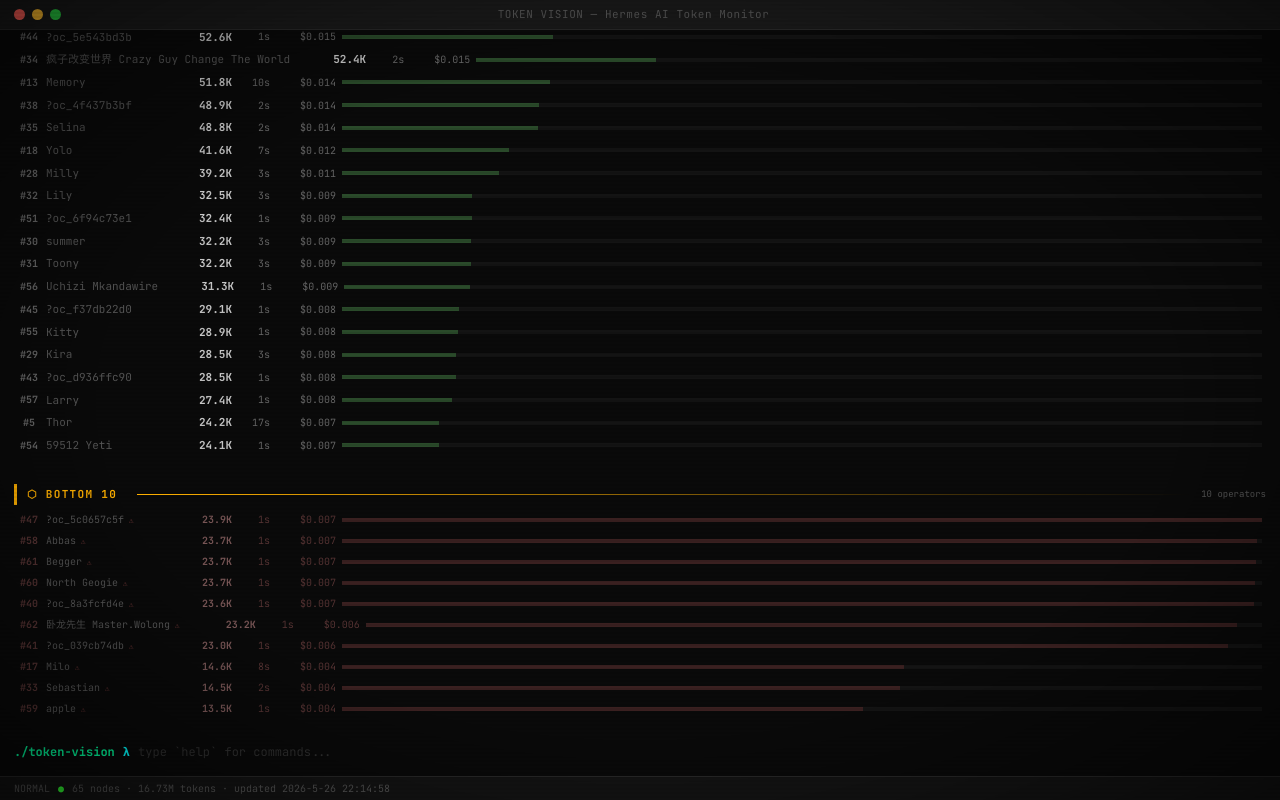
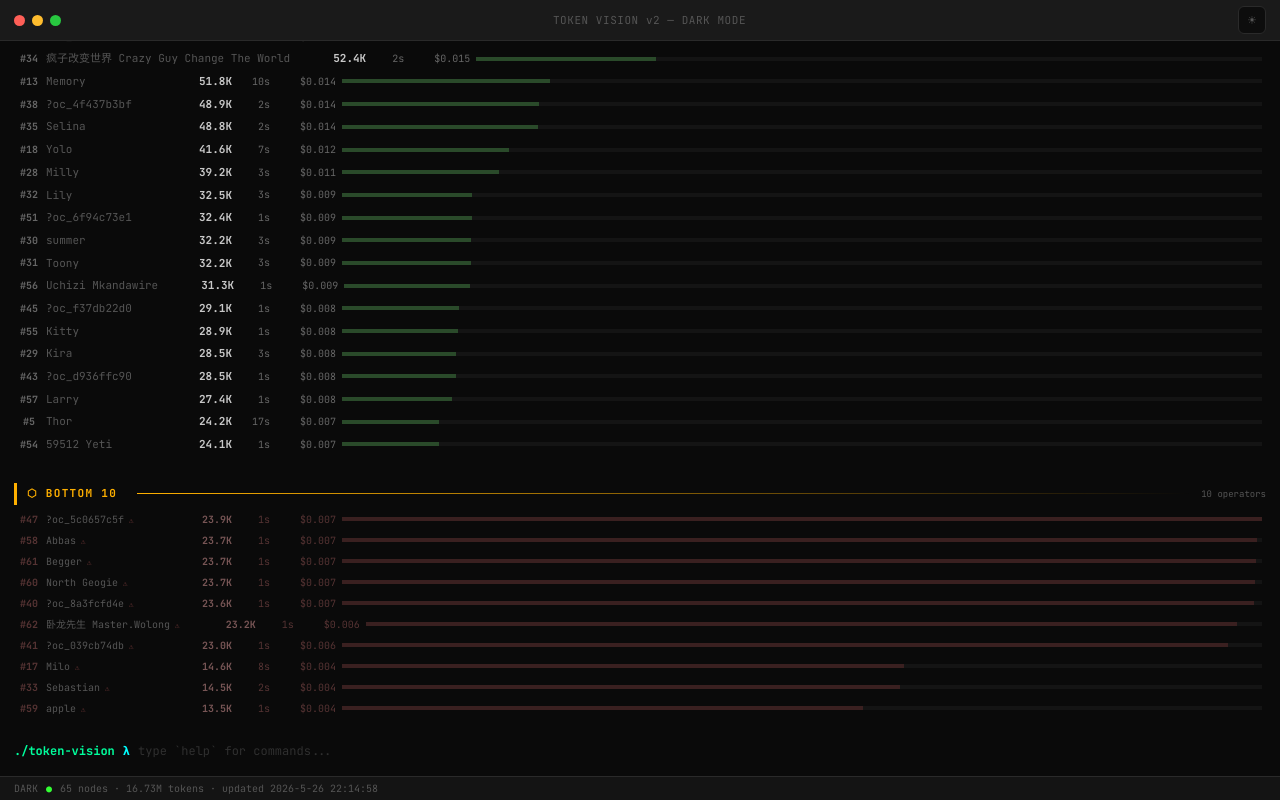
Before and after one commit to gengxiankun/token-vision, a Next.js app: page /token-vision/ in a window 1280 px wide. Built offline with nearby package versions, Linux system fonts and the light colour scheme.

Commit message:
v2: TailwindCSS v4 + day/night mode toggle

```diff
--- a/postcss.config.js
+++ /dev/null
@@ -1,6 +0,0 @@
-module.exports = {
-  plugins: {
-    tailwindcss: {},
-    autoprefixer: {},
-  },
-}
--- a/src/app/globals.css
+++ b/src/app/globals.css
@@ -1,9 +1,8 @@
-@tailwind base;
-@tailwind components;
-@tailwind utilities;
+@import "tailwindcss";
 
 /* ── Terminal Color Palette ─────────────────── */
-:root {
+:root,
+.dark {
   --c-bg: #0a0a0a;
   --c-fg: #c8c8c8;
   --c-green: #33ff33;
@@ -17,6 +16,85 @@
   --c-sbar-bg: #141414;
   --c-prompt: #00ff9d;
   --c-selection: rgba(51, 255, 51, 0.12);
+  --c-silver: #aaaacc;
+  --c-bronze: #cc8844;
+  --c-bot-card-bg: rgba(255, 30, 30, 0.04);
+  --c-bot-card-border: #551010;
+  --c-tbar-mode-color: var(--c-dim);
+  --c-donut-hole-bg: var(--c-bg);
+  --c-progress-bg: #1a1a1a;
+  --c-bar-bg: #141414;
+  --c-tier-bottom-text: #444444;
+  --c-tier-bottom-name: #555555;
+  --c-tier-bottom-rank: #553333;
+  --c-tier-bottom-tokens: #775555;
+  --c-tier-bottom-sessions: #553333;
+  --c-tier-bottom-cost: #553333;
+  --c-tier-bottom-bar: #3a2020;
+  --c-tier-mid-bar: #2a4a2a;
+  --c-tier-bottom-name-after: #663333;
+  --c-middle-text: var(--c-dim);
+  --c-middle-rank: #666666;
+  --c-middle-sessions: #666666;
+  --c-middle-cost: #666666;
+  --c-card-bg: rgba(255, 255, 255, 0.015);
+  --c-mode-bg: #0d0d0d;
+  --c-mode-border: #2a2a2a;
+  --c-mode-hover: #1a3a1a;
+  --c-scanlines: rgba(0, 0, 0, 0.06);
+  --c-vignette: rgba(0, 0, 0, 0.5);
+  --c-t3: #333;
+  --c-t3-sessions: #333;
+  --c-t3-cost: #333;
+  --c-t3-rank: #333;
+  --c-t3-name: #333;
+}
+
+/* ── Light Mode Terminal ────────────────────── */
+.light {
+  --c-bg: #f5f5f0;
+  --c-fg: #1a1a1a;
+  --c-green: #1a7a1a;
+  --c-amber: #b87a00;
+  --c-cyan: #0066aa;
+  --c-red: #cc2222;
+  --c-dim: #888888;
+  --c-border: #d0d0d0;
+  --c-highlight: #000000;
+  --c-tbar-bg: #e8e8e3;
+  --c-sbar-bg: #e0e0db;
+  --c-prompt: #1a7a1a;
+  --c-selection: rgba(0, 100, 0, 0.12);
+  --c-silver: #7777aa;
+  --c-bronze: #aa6622;
+  --c-bot-card-bg: rgba(200, 20, 20, 0.04);
+  --c-bot-card-border: #cc5555;
+  --c-tbar-mode-color: #666666;
+  --c-donut-hole-bg: var(--c-bg);
+  --c-progress-bg: #e0e0db;
+  --c-bar-bg: #d8d8d3;
+  --c-tier-bottom-text: #777777;
+  --c-tier-bottom-name: #666666;
+  --c-tier-bottom-rank: #885555;
+  --c-tier-bottom-tokens: #995555;
+  --c-tier-bottom-sessions: #885555;
+  --c-tier-bottom-cost: #885555;
+  --c-tier-bottom-bar: #c08888;
+  --c-tier-mid-bar: #88aacc;
+  --c-tier-bottom-name-after: #aa5555;
+  --c-middle-text: #666666;
+  --c-middle-rank: #999999;
+  --c-middle-sessions: #888888;
+  --c-middle-cost: #888888;
+  --c-card-bg: rgba(0, 0, 0, 0.02);
+  --c-mode-bg: #e8e8e3;
+  --c-mode-border: #c8c8c3;
+  --c-mode-hover: #d0ecd0;
+  --c-t3: #ccc;
+  --c-t3-sessions: #999;
+  --c-t3-cost: #999;
+  --c-t3-rank: #aaa;
+  --c-t3-name: #bbb;
 }
 
 * { box-sizing: border-box; }
@@ -76,6 +154,34 @@ body {
   font-size: 11px;
   color: var(--c-dim);
   letter-spacing: 0.05em;
+}
+
+/* ── Mode Toggle Button ─────────────────────── */
+.mode-toggle {
+  display: flex;
+  align-items: center;
+  justify-content: center;
+  width: 28px;
+  height: 28px;
+  border-radius: 6px;
+  border: 1px solid var(--c-mode-border);
+  background: var(--c-mode-bg);
+  color: var(--c-tbar-mode-color);
+  cursor: pointer;
+  font-size: 14px;
+  transition: all 0.15s ease;
+  line-height: 1;
+}
+
+.mode-toggle:hover {
+  background: var(--c-mode-hover);
+  border-color: var(--c-green);
+  color: var(--c-highlight);
+}
+
+.light .mode-toggle:hover {
+  border-color: var(--c-green);
+  color: var(--c-fg);
 }
 
 /* ── Terminal Body (output area) ────────────── */
@@ -171,7 +277,7 @@ body {
 /* ── Progress bars ──────────────────────────── */
 .term-pbar-bg {
   height: 14px;
-  background: #1a1a1a;
+  background: var(--c-progress-bg);
   position: relative;
   overflow: hidden;
   border-radius: 0;
@@ -224,7 +330,7 @@ body {
   display: flex;
   flex-direction: column;
   gap: 4px;
-  background: rgba(255,255,255,0.02);
+  background: var(--c-card-bg);
 }
 
 .stat-label {
@@ -252,25 +358,19 @@ body {
   margin-bottom: 6px;
 }
 
-/* Tablet: 3 columns */
 @media (max-width: 1024px) {
-  .top-grid {
-    grid-template-columns: repeat(3, 1fr);
-  }
+  .top-grid { grid-template-columns: repeat(3, 1fr); }
 }
 
-/* Mobile: 1 column */
 @media (max-width: 640px) {
-  .top-grid {
-    grid-template-columns: 1fr;
-  }
+  .top-grid { grid-template-columns: 1fr; }
 }
 
 .top-card {
   border: 1px solid var(--c-border);
   padding: 10px 12px;
   font-size: 11px;
-  background: rgba(255,255,255,0.015);
+  background: var(--c-card-bg);
   display: flex;
   flex-direction: column;
   gap: 6px;
@@ -326,7 +426,7 @@ body {
 
 .top-card-bar {
   height: 3px;
-  background: #1a1a1a;
+  background: var(--c-progress-bg);
   overflow: hidden;
   margin-top: 2px;
 }
@@ -340,7 +440,7 @@ body {
 .top-card-bar-fill.green { background: var(--c-green); }
 .top-card-bar-fill.amber { background: var(--c-amber); }
 .top-card-bar-fill.cyan { background: var(--c-cyan); }
-.top-card-bar-fill.dim { background: #333333; }
+.top-card-bar-fill.dim { background: var(--c-dim); }
 
 /* ── Tier Section Headers ───────────────────── */
 .tier-section {
@@ -385,9 +485,9 @@ body {
   background: var(--c-selection);
 }
 .tier-row.top    { color: var(--c-fg); }
-.tier-row.middle { color: var(--c-dim); }
-.tier-row.bottom { color: #444444; font-size: 10px; }
-.tier-row.bottom .tier-row-name { color: #555555; }
+.tier-row.middle { color: var(--c-middle-text); }
+.tier-row.bottom { color: var(--c-tier-bottom-text); font-size: 10px; }
+.tier-row.bottom .tier-row-name { color: var(--c-tier-bottom-name); }
 
 .tier-row-rank {
   min-width: 22px;
@@ -396,8 +496,8 @@ body {
   font-size: 10px;
 }
 .tier-row-rank.top    { color: var(--c-green); }
-.tier-row-rank.middle { color: #666666; }
-.tier-row-rank.bottom { color: #553333; }
+.tier-row-rank.middle { color: var(--c-middle-rank); }
+.tier-row-rank.bottom { color: var(--c-tier-bottom-rank); }
 
 .tier-row-badge {
   min-width: 14px;
@@ -405,8 +505,8 @@ body {
   font-size: 11px;
 }
 .tier-row-badge.gold   { color: var(--c-amber); }
-.tier-row-badge.silver { color: #aaaacc; }
-.tier-row-badge.bronze { color: #cc8844; }
+.tier-row-badge.silver { color: var(--c-silver); }
+.tier-row-badge.bronze { color: var(--c-bronze); }
 
 .tier-row-name {
   min-width: 110px;
@@ -423,29 +523,29 @@ body {
 }
 .tier-row-tokens.top    { color: var(--c-green); }
 .tier-row-tokens.middle { color: var(--c-fg); }
-.tier-row-tokens.bottom { color: #775555; }
+.tier-row-tokens.bottom { color: var(--c-tier-bottom-tokens); }
 
 .tier-row-sessions {
   min-width: 32px;
   text-align: right;
   font-size: 10px;
 }
-.tier-row-sessions.middle { color: #666666; }
-.tier-row-sessions.bottom { color: #553333; }
+.tier-row-sessions.middle { color: var(--c-middle-sessions); }
+.tier-row-sessions.bottom { color: var(--c-tier-bottom-sessions); }
 
 .tier-row-cost {
   min-width: 60px;
   text-align: right;
   font-size: 10px;
 }
-.tier-row-cost.middle { color: #666666; }
-.tier-row-cost.bottom { color: #553333; }
+.tier-row-cost.middle { color: var(--c-middle-cost); }
+.tier-row-cost.bottom { color: var(--c-tier-bottom-cost); }
 
 /* ── Tier mini bar ──────────────────────────── */
 .tier-bar-wrap {
   flex: 1;
   height: 4px;
-  background: #141414;
+  background: var(--c-bar-bg);
   min-width: 40px;
 }
 .tier-bar-fill {
@@ -453,20 +553,20 @@ body {
   transition: width 0.5s ease-out;
 }
 .tier-bar-fill.top    { background: var(--c-green); }
-.tier-bar-fill.middle { background: #2a4a2a; }
-.tier-bar-fill.bottom { background: #3a2020; }
+.tier-bar-fill.middle { background: var(--c-tier-mid-bar); }
+.tier-bar-fill.bottom { background: var(--c-tier-bottom-bar); }
 
 /* ── Bottom 10 special flash indicator ──────── */
 .tier-row.bottom .tier-row-name::after {
   content: ' ⚠';
   font-size: 8px;
-  color: #663333;
+  color: var(--c-tier-bottom-name-after);
 }
 
 /* ── Bottom tier card (ranking) ──────────────── */
 .bot-card {
-  border-color: #551010;
-  background: rgba(255, 30, 30, 0.04);
+  border-color: var(--c-bot-card-border);
+  background: var(--c-bot-card-bg);
 }
 
 .top-bar-row {
@@ -483,15 +583,6 @@ body {
   font-size: 9px;
   text-transform: uppercase;
   letter-spacing: 0.1em;
-}
-
-/* ── ASCII table ────────────────────────────── */
-.ascii-table-wrap {
-  font-size: 11px;
-  line-height: 1.7;
-  white-space: pre;
-  font-family: inherit;
-  color: var(--c-fg);
 }
 
 /* ── Chart area ─────────────────────────────── */
@@ -523,7 +614,7 @@ body {
   width: 70px;
   height: 70px;
   border-radius: 50%;
-  background: var(--c-bg);
+  background: var(--c-donut-hole-bg);
   display: flex;
   flex-direction: column;
   align-items: center;
@@ -561,6 +652,15 @@ body {
   padding-left: 12px;
 }
 
+/* ── ASCII table ────────────────────────────── */
+.ascii-table-wrap {
+  font-size: 11px;
+  line-height: 1.7;
+  white-space: pre;
+  font-family: inherit;
+  color: var(--c-fg);
+}
+
 /* ── ASCII banner ───────────────────────────── */
 .ascii-banner {
   white-space: pre;
@@ -583,11 +683,11 @@ body {
 /* ── Selection ──────────────────────────────── */
 ::selection {
   background: var(--c-selection);
-  color: #fff;
+  color: var(--c-fg);
 }
 
-/* ── CRT scanline overlay ───────────────────── */
-.terminal-root::after {
+/* ── CRT scanline overlay (dark mode only) ──── */
+.dark .terminal-root::after {
   content: '';
   position: fixed;
   top: 0;
@@ -605,8 +705,8 @@ body {
   z-index: 9999;
 }
 
-/* ── CRT vignette ───────────────────────────── */
-.terminal-root::before {
+/* ── CRT vignette (dark mode only) ──────────── */
+.dark .terminal-root::before {
   content: '';
   position: fixed;
   top: 0;
@@ -617,3 +717,7 @@ body {
   pointer-events: none;
   z-index: 9998;
 }
+
+/* ── Light mode: disable CRT effects ────────── */
+.light .terminal-root::after { display: none; }
+.light .terminal-root::before { display: none; }
--- a/src/app/page.tsx
+++ b/src/app/page.tsx
@@ -75,76 +75,6 @@ type TermLine =
   | { type: 'raw'; text: string }
   | { type: 'html'; html: string };
 
-/* ── Stats line ─────────────────────────────── */
-function StatLine({ label, value, suffix }: { label: string; value: string; suffix?: string }) {
-  return (
-    <div className="terminal-line" style={{ display: 'flex', gap: 16 }}>
-      <span className="term-dim" style={{ minWidth: 140, flexShrink: 0 }}>
-        {label}
-      </span>
-      <span className="term-dots term-dim">:</span>
-      <span className="term-cyan">{value}</span>
-      {suffix && <span className="term-dim" style={{ fontSize: 10 }}>{suffix}</span>}
-    </div>
-  );
-}
-
-/* ── Terminal output renderer ──────────────── */
-function TerminalOutput({ lines }: { lines: TermLine[] }) {
-  return (
-    <div className="terminal-output">
-      {lines.map((line, i) => {
-        if (line.type === 'sep') return <hr key={i} className="term-hr" />;
-        if (line.type === 'raw') return <div key={i} className="term-dim" style={{ whiteSpace: 'pre', lineHeight: 1.4 }}>{line.text}</div>;
-        if (line.type === 'html') return <div key={i} dangerouslySetInnerHTML={{ __html: line.html }} className="terminal-line" />;
-        return (
-          <div key={i} className={`terminal-line term-${line.type}`}>
-            {line.type === 'header' && <span className="term-arrow">▶ </span>}
-            {line.text}
-          </div>
-        );
-      })}
-    </div>
-  );
-}
-
-/* ── Terminal progress bar ──────────────────── */
-function TermProgress({ label, pct, value, color = 'green' }: { label: string; pct: number; value: string; color?: string }) {
-  return (
-    <div className="term-progress-line">
-      <span className="term-dim" style={{ minWidth: 100, flexShrink: 0 }}>{label}</span>
-      <div className="term-pbar-bg">
-        <div className={`term-pbar-fill ${color}`} style={{ width: `${Math.min(pct, 100)}%` }} />
-      </div>
-      <span className="term-fg" style={{ minWidth: 80, textAlign: 'right', fontSize: 11 }}>{value}</span>
-    </div>
-  );
-}
-
-/* ── ASCII table ────────────────────────────── */
-function AsciiTable({
-  headers,
-  rows,
-  widths,
-}: {
-  headers: string[];
-  rows: string[][];
-  widths: number[];
-}) {
-  const hLine = '─'.repeat(widths.reduce((a, b) => a + b + 3, 1));
-  return (
-    <pre className="term-table-pre">
-      {'┌' + '─'.repeat(widths.reduce((a, b) => a + b + 3, 1) - 2) + '┐'}{'\n'}
-      {'│ ' + headers.map((h, i) => h.padEnd(widths[i])).join(' │ ') + ' │'}{'\n'}
-      {'├' + widths.map(w => '─'.repeat(w + 2)).join('┼') + '┤'}{'\n'}
-      {rows.map((row, ri) =>
-        '│ ' + row.map((cell, ci) => cell.padEnd(widths[ci])).join(' │ ') + ' │' + (ri < rows.length - 1 ? '\n' : '')
-      ).join('\n')}{'\n'}
-      {'└' + widths.map(w => '─'.repeat(w + 2)).join('┴') + '┘'}
-    </pre>
-  );
-}
-
 /* ── Main Page ──────────────────────────────── */
 export default function Home() {
   const [data, setData] = useState<Data | null>(null);
@@ -154,6 +84,7 @@ export default function Home() {
   const [cmdHistory, setCmdHistory] = useState<string[]>([]);
   const [cmdIdx, setCmdIdx] = useState(-1);
   const [input, setInput] = useState('');
+  const [mode, setMode] = useState<'dark' | 'light'>('dark');
   const inputRef = useRef<HTMLInputElement>(null);
   const scrollRef = useRef<HTMLDivElement>(null);
   const [bootDots, setBootDots] = useState('');
@@ -162,12 +93,18 @@ export default function Home() {
     setOutputLines(prev => [...prev, ...newLines]);
   }, []);
 
+  /* ── Toggle mode ── */
+  const toggleMode = useCallback(() => {
+    setMode(m => m === 'dark' ? 'light' : 'dark');
+  }, []);
+
   /* ── Boot sequence ── */
   useEffect(() => {
+    const ts = () => '[' + new Date().toLocaleTimeString() + ']';
     const bootMsg1: TermLine[] = [
-      { type: 'dim', text: '[' + new Date().toLocaleTimeString() + '] initializing TOKEN VISION monitor...' },
-      { type: 'dim', text: '[' + new Date().toLocaleTimeString() + '] loading kernel modules...' },
-      { type: 'dim', text: '[' + new Date().toLocaleTimeString() + '] connecting to data sources...' },
+      { type: 'dim', text: ts() + ' initializing TOKEN VISION monitor...' },
+      { type: 'dim', text: ts() + ' loading kernel modules...' },
+      { type: 'dim', text: ts() + ' connecting to data sources...' },
     ];
     setOutputLines(bootMsg1);
 
@@ -175,7 +112,7 @@ export default function Home() {
       appendLines(
         { type: 'green', text: '[OK] kernel modules loaded' },
         { type: 'green', text: '[OK] feishu sheets interface ready' },
-        { type: 'dim', text: '[' + new Date().toLocaleTimeString() + '] fetching telemetry data...' },
+        { type: 'dim', text: ts() + ' fetching telemetry data...' },
       );
     }, 400);
 
@@ -253,10 +190,10 @@ export default function Home() {
             { type: 'raw', text: '' },
             { type: 'html', html: `<span class="ascii-banner" style="font-size:9px;line-height:1.15;color:var(--c-green)">${[
               '╔══════════════════════════════════════════════╗',
-              '║  ████████  ██  ████████  TOKEN VISION v1.0  ║',
+              '║  ████████  ██  ████████  TOKEN VISION v2.0  ║',
               '║  ██░░░░██  ██  ██░░░░    HERMES AI          ║',
               '║  ████████  ██  ███████   TOKEN CONSUMPTION  ║',
-              '║  ██░░░░░░  ██  ██░░░░    MONITOR v1.0       ║',
+              '║  ██░░░░░░  ██  ██░░░░    MONITOR             ║',
               '║  ██░░░░░░  ██  ████████                      ║',
               '╚══════════════════════════════════════════════╝',
             ].join('\n')}</span>` },
@@ -286,7 +223,6 @@ export default function Home() {
         const top10 = sortedAll.slice(0, 10);
         if (top10.length > 0) {
           appendLines({ type: 'header', text: 'OPERATOR RANKINGS' }, { type: 'sep' });
-          // Tier section header: TOP 10
           appendLines({
             type: 'html', html: `<div class="tier-section"><span class="tier-section-label top">⬥ TOP 10</span><div class="tier-section-line top"></div><span class="tier-count">${top10.length} operators</span></div>`
           });
@@ -317,7 +253,7 @@ export default function Home() {
             );
           });
           rows.push('</div>');
-          appendLines({ type: 'html', html: rows.join('\\n') });
+          appendLines({ type: 'html', html: rows.join('\n') });
         }
 
         // ── MIDDLE TIER ──
@@ -413,7 +349,7 @@ export default function Home() {
           return rows;
         };
 
-        // ═══ TOP 10 ═══
+        // TOP 10
         appendLines(
           { type: 'header', text: '🏆 TOP 10' },
           { type: 'sep' },
@@ -425,7 +361,7 @@ export default function Home() {
           { type: 'raw', text: '' },
         );
 
-        // ═══ MIDDLE ═══
+        // MIDDLE
         const midCount = total - 20;
         if (midCount > 0) {
           appendLines(
@@ -440,7 +376,7 @@ export default function Home() {
           );
         }
 
-        // ═══ BOTTOM 10 ═══
+        // BOTTOM 10
         appendLines(
           { type: 'header', text: '⚠ BOTTOM 10' },
           { type: 'sep' },
@@ -577,7 +513,6 @@ export default function Home() {
           const start = topCost.slice(0, i).reduce((s, r2) => s + (r2.cost / totalCost) * 100, 0);
           return `${chartColors[i % chartColors.length]} ${start}% ${start + pct}%`;
         }).join(', ');
-        // Remaining goes to "others"
         const othersPct = sortedByCost.slice(8).reduce((s, r) => s + (r.cost / totalCost) * 100, 0);
         const finalGradient = gradientStops + (othersPct > 0 ? `, #333 ${100 - othersPct}% 100%` : '');
 
@@ -672,13 +607,12 @@ export default function Home() {
           { type: 'raw', text: '  top [N]    —  Show top N operators by tokens (default 10)' },
           { type: 'raw', text: '  ranking    —  Full ranking table' },
           { type: 'raw', text: '  charts     —  Token distribution & session charts' },
-          { type: 'raw', text: '  search     —  Search for specific user by name' },
           { type: 'raw', text: '  refresh    —  Re-fetch telemetry data from server' },
           { type: 'raw', text: '  help       —  Show this help' },
           { type: 'raw', text: '  clear      —  Clear terminal screen' },
           { type: 'raw', text: '  about      —  About TOKEN VISION' },
           { type: 'sep' },
-          { type: 'dim', text: '  Tip: press ↑/↓ to navigate command history. Tab to autocomplete.' },
+          { type: 'dim', text: '  Tip: press ↑/↓ to navigate command history.' },
           { type: 'raw', text: '' },
         );
         break;
@@ -688,14 +622,15 @@ export default function Home() {
         appendLines(
           { type: 'header', text: 'ABOUT TOKEN VISION' },
           { type: 'sep' },
-          { type: 'raw', text: '  TOKEN VISION v1.0.0' },
+          { type: 'raw', text: '  TOKEN VISION v2.0.0' },
           { type: 'raw', text: '  Hermes AI Cross-Instance Token Consumption Monitor' },
           { type: 'raw', text: '' },
-          { type: 'dim', text: '  Built with: Next.js + Tailwind CSS + TypeScript' },
+          { type: 'dim', text: '  Built with: Next.js + Tailwind CSS v4 + TypeScript' },
           { type: 'dim', text: '  Data source: Feishu Sheets (auto-fetched via GitHub Actions)' },
           { type: 'dim', text: '  Deployment: GitHub Pages (auto-deploy, updated every 15min)' },
           { type: 'raw', text: '' },
           { type: 'raw', text: '  Commands: dashboard | cards | top | ranking | charts | search | refresh | help | clear' },
+          { type: 'raw', text: '  Mode: ☀ Click the sun/moon icon in top-right to toggle day/night' },
           { type: 'raw', text: '' },
         );
         break;
@@ -757,7 +692,7 @@ export default function Home() {
 
   /* ── Render ── */
   return (
-    <div className="terminal-root" onClick={focusInput}>
+    <div className={`terminal-root ${mode}`} onClick={focusInput}>
       {/* Title bar */}
       <div className="term-titlebar">
         <div className="term-titlebar-dots">
@@ -765,13 +700,20 @@ export default function Home() {
           <span className="dot dot-amber" />
           <span className="dot dot-green" />
         </div>
-        <span className="term-titlebar-text">TOKEN VISION — Hermes AI Token Monitor</span>
-        <div style={{ width: 60 }} />
+        <span className="term-titlebar-text">
+          TOKEN VISION v2 — {mode === 'dark' ? 'DARK' : 'LIGHT'} MODE
+        </span>
+        <button
+          className="mode-toggle"
+          onClick={(e) => { e.stopPropagation(); toggleMode(); }}
+          title={`Switch to ${mode === 'dark' ? 'light' : 'dark'} mode`}
+        >
+          {mode === 'dark' ? '☀' : '☾'}
+        </button>
       </div>
 
       {/* Output */}
       <div className="term-body" ref={scrollRef}>
-        {/* Boot phase output */}
         {outputLines.map((line, i) => {
           if (line.type === 'sep') return <hr key={i} className="term-hr" />;
           if (line.type === 'raw') return <div key={i} className="term-line term-dim" style={{ whiteSpace: 'pre-wrap', lineHeight: 1.5 }}>{line.text}</div>;
@@ -813,7 +755,7 @@ export default function Home() {
 
       {/* Status bar */}
       <div className="term-statusbar">
-        <span className="term-dim">NORMAL</span>
+        <span className="term-dim">{mode === 'dark' ? 'DARK' : 'LIGHT'}</span>
         <span className="term-green">●</span>
         <span className="term-dim">
           {data
```
Also changed, not shown: package.json (+3 -6 lines), tailwind.config.js (deleted, +0 -10 lines), 1 other file (tests, documents, lock files or other folders).
